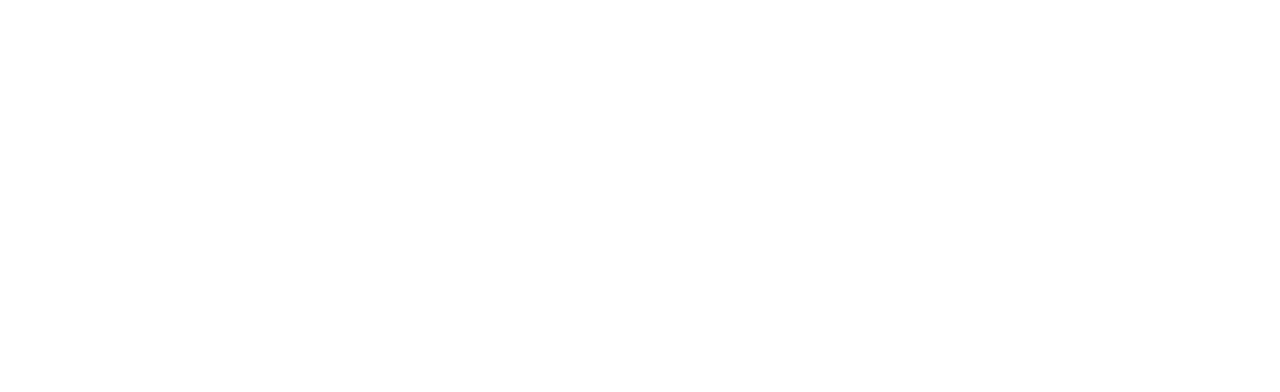
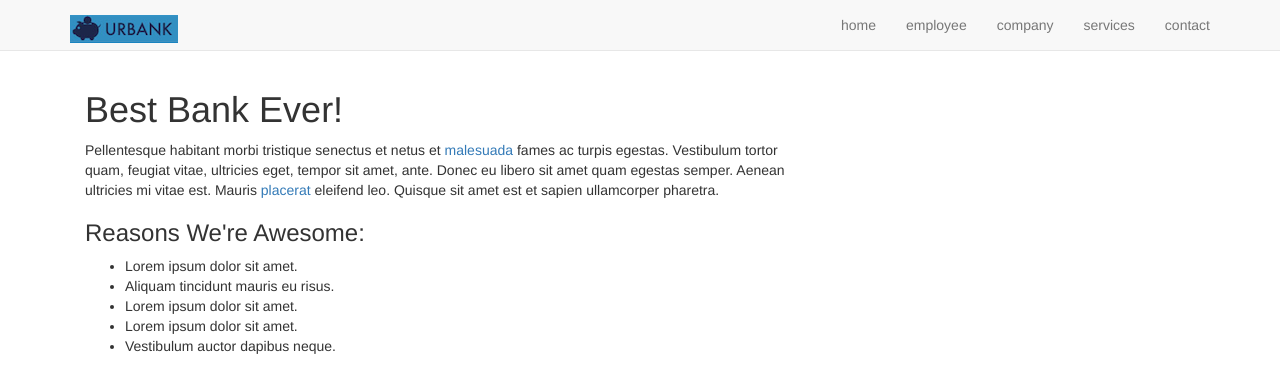
Before and after one commit to Dharmanshu/code-challenge, a website: page index.html in a window 1280 px wide. Drawn offline with nearby package versions, Linux system fonts and the light colour scheme; files that its build step writes are made by us from their sources.

Commit message:
Nav bar with accessibility role and basic section content

```diff
--- a/index.html
+++ b/index.html
@@ -8,10 +8,57 @@
 
         <link href="vendor/bootstrap/css/bootstrap.min.css" rel="stylesheet" type="text/css">
         <link href='http://fonts.googleapis.com/css?family=Open+Sans:400,600,300' rel='stylesheet' type='text/css'>
+        <link href='src/css/main.css' rel='stylesheet' type='text/css'>
     </head>
 
     <body>
+        <header class="container">
+            <nav class="navbar navbar-default navbar-fixed-top" role="navigation">
+                <div class="container">
 
+                    <a class="navbar-brand" href="#">
+                        <img alt="URBANK" src="./src/images/bank-symbol.png" aria-describedby="urBank">
+                        <p id="urBank" class="hidden">This is URBANK image.</p>
+                    </a>
+                    <button type="button" class="navbar-toggle collapsed" data-toggle="collapse" data-target=".navHeaderCollapse" aria-expanded="false">
+                        <span class="icon-bar"></span>
+                        <span class="icon-bar"></span>
+                        <span class="icon-bar"></span>
+                    </button>
+
+
+                    <div class="collapse navbar-collapse navHeaderCollapse">
+                        <ul class="nav navbar-nav navbar-right">
+                            <li class="nav"><a href="#">home</a></li>
+                            <li class="nav"><a href="#">employee</a></li>
+                            <li class="nav"><a href="#">company</a></li>
+                            <li class="nav"><a href="#">services</a></li>
+                            <li class="nav"><a href="#">contact</a></li>
+
+                        </ul>
+                    </div>
+                </div>
+            </nav>
+        </header>
+
+        <section class="container">
+            <section class="col-md-8 col-xs-12">
+                <h1>Best Bank Ever!</h1>
+                <p>Pellentesque habitant morbi tristique senectus et netus et <a href="#">malesuada</a> fames ac turpis egestas. Vestibulum tortor quam, feugiat vitae, ultricies eget, tempor sit amet, ante. Donec eu libero sit amet quam egestas semper. Aenean ultricies mi vitae est. Mauris <a href="#">placerat</a> eleifend leo. Quisque sit amet est et sapien ullamcorper pharetra.</p>
+                <h3>Reasons We're Awesome:</h3>
+
+                <ul>
+                    <li>Lorem ipsum dolor sit amet.</li>
+                    <li>Aliquam tincidunt mauris eu risus.</li>
+                    <li>Lorem ipsum dolor sit amet.</li>
+                    <li>Lorem ipsum dolor sit amet.</li>
+                    <li>Vestibulum auctor dapibus neque.</li>
+                </ul>
+            </section>
+            <section class="col-md-8 col-xs-12">
+
+            </section>
+        </section>
 
         <script src="./vendor/jquery-2.2.3.min.js"></script>
         <script src="./vendor/bootstrap/js/bootstrap.min.js"></script>
--- a/src/scss/main.scss
+++ b/src/scss/main.scss
@@ -1,5 +1,3 @@
-$primary-color: #FFFFFF;
-
 body {
-  color: $primary-color;
+  padding-top: 70px;
 }
```
Also changed, not shown: server.js (+12 -12 lines), src/images/bank-symbol.png (added).
